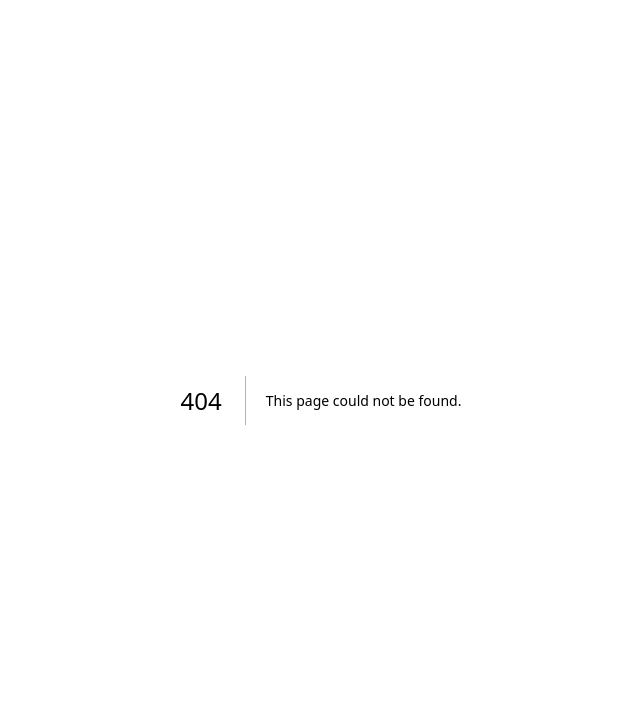
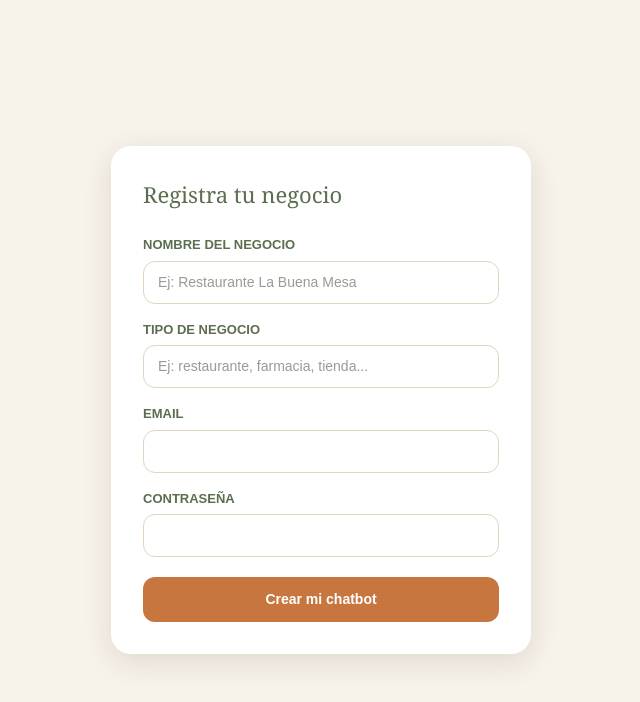
Before and after one commit to apamies-collab/chatbot-negocios, a Next.js app: page /signup in a window 1280 px wide. Before the commit this address had no page. Shown: the top 702 px of the page, without its empty margins (319-959 px from the left). Built offline with nearby package versions, Linux system fonts and the light colour scheme; no server answers.

Commit message:
Anadir signup, estado de pago y widget embebible

```diff
--- a/app/admin/page.tsx
+++ b/app/admin/page.tsx
@@ -25,14 +25,61 @@ export default function Admin() {
       return;
     }
 
-    const { data: negocio, error: errorNegocio } = await supabase
+    let { data: negocio } = await supabase
       .from('negocios')
       .select('id')
       .eq('auth_user_id', session.user.id)
       .single();
 
-    if (errorNegocio || !negocio) {
-      setMensaje('No se encontró ningún negocio asociado a este usuario');
+    // Si no existe aún, lo creamos usando los datos guardados en el registro
+    if (!negocio) {
+      const pendiente = localStorage.getItem('pendienteNegocio');
+      if (!pendiente) {
+        setMensaje('No se encontró ningún negocio asociado a este usuario');
+        setCargando(false);
+        return;
+      }
+
+      const { nombreNegocio, tipoNegocio } = JSON.parse(pendiente);
+
+      const { data: nuevoNegocio, error: errorCrear } = await supabase
+        .from('negocios')
+        .insert({
+          nombre: nombreNegocio,
+          tipo_negocio: tipoNegocio,
+          email: session.user.email,
+          plan: 'basico',
+          auth_user_id: session.user.id,
+        })
+        .select()
+        .single();
+
+      if (errorCrear || !nuevoNegocio) {
+        setMensaje('Error al crear tu negocio: ' + errorCrear?.message);
+        setCargando(false);
+        return;
+      }
+
+      await supabase.from('chatbot_config').insert({
+        negocio_id: nuevoNegocio.id,
+        nombre_bot: `Asistente de ${nombreNegocio}`,
+        instrucciones: `Eres el asistente virtual de ${nombreNegocio}, un negocio de tipo ${tipoNegocio}. Todavía no se han configurado horarios ni detalles específicos: indica amablemente que el negocio los añadirá pronto.`,
+        activo: true,
+      });
+
+      localStorage.removeItem('pendienteNegocio');
+      negocio = nuevoNegocio;
+    }
+
+    // Comprobar el estado de pago antes de dejar entrar
+    const { data: negocioCompleto } = await supabase
+      .from('negocios')
+      .select('estado_pago')
+      .eq('id', negocio.id)
+      .single();
+
+    if (negocioCompleto?.estado_pago !== 'activo') {
+      setMensaje('Tu cuenta está pendiente de activación. Nos pondremos en contacto contigo para completar el pago y activar tu chatbot.');
       setCargando(false);
       return;
     }
--- /dev/null
+++ b/app/signup/page.tsx
@@ -0,0 +1,134 @@
+'use client';
+
+import { useState } from 'react';
+import { useRouter } from 'next/navigation';
+import { supabase } from '../lib/supabase';
+
+export default function Signup() {
+  const [nombreNegocio, setNombreNegocio] = useState('');
+  const [tipoNegocio, setTipoNegocio] = useState('');
+  const [email, setEmail] = useState('');
+  const [password, setPassword] = useState('');
+  const [error, setError] = useState('');
+  const [cargando, setCargando] = useState(false);
+  const router = useRouter();
+
+  const registrar = async () => {
+    if (!nombreNegocio || !tipoNegocio || !email || !password) {
+      setError('Por favor, rellena todos los campos');
+      return;
+    }
+
+    setCargando(true);
+    setError('');
+
+    const { data: authData, error: errorAuth } = await supabase.auth.signUp({
+      email,
+      password,
+    });
+
+    if (errorAuth || !authData.user) {
+      setCargando(false);
+      setError(errorAuth?.message || 'Error al crear la cuenta');
+      return;
+    }
+
+    // Guardamos temporalmente los datos del negocio, se crearán cuando haya sesión activa
+    localStorage.setItem('pendienteNegocio', JSON.stringify({ nombreNegocio, tipoNegocio }));
+
+    setCargando(false);
+
+    if (!authData.session) {
+      setError('¡Cuenta creada! Revisa tu email para confirmar la cuenta antes de entrar.');
+    } else {
+      router.push('/admin');
+    }
+  };
+
+  return (
+    <div style={{
+      minHeight: '100vh', background: '#F7F2EA', fontFamily: 'sans-serif',
+      display: 'flex', alignItems: 'center', justifyContent: 'center', padding: 20,
+    }}>
+      <div style={{
+        width: '100%', maxWidth: 420, background: '#FFFFFF', borderRadius: 20,
+        boxShadow: '0 8px 30px rgba(60, 40, 20, 0.12)', padding: 32,
+      }}>
+        <h1 style={{ fontSize: 22, fontFamily: 'Georgia, serif', color: '#5B6E4F', marginBottom: 24 }}>
+          Registra tu negocio
+        </h1>
+
+        <label style={{ display: 'block', marginBottom: 6, fontSize: 13, fontWeight: 'bold', color: '#5B6E4F' }}>
+          NOMBRE DEL NEGOCIO
+        </label>
+        <input
+          value={nombreNegocio}
+          onChange={(e) => setNombreNegocio(e.target.value)}
+          placeholder="Ej: Restaurante La Buena Mesa"
+          style={{
+            width: '100%', padding: '10px 14px', borderRadius: 12,
+            border: '1px solid #E0D5C0', outline: 'none', fontSize: 14,
+            color: '#3D3427', boxSizing: 'border-box',
+          }}
+        />
+
+        <label style={{ display: 'block', marginTop: 16, marginBottom: 6, fontSize: 13, fontWeight: 'bold', color: '#5B6E4F' }}>
+          TIPO DE NEGOCIO
+        </label>
+        <input
+          value={tipoNegocio}
+          onChange={(e) => setTipoNegocio(e.target.value)}
+          placeholder="Ej: restaurante, farmacia, tienda..."
+          style={{
+            width: '100%', padding: '10px 14px', borderRadius: 12,
+            border: '1px solid #E0D5C0', outline: 'none', fontSize: 14,
+            color: '#3D3427', boxSizing: 'border-box',
+          }}
+        />
+
+        <label style={{ display: 'block', marginTop: 16, marginBottom: 6, fontSize: 13, fontWeight: 'bold', color: '#5B6E4F' }}>
+          EMAIL
+        </label>
+        <input
+          type="email"
+          value={email}
+          onChange={(e) => setEmail(e.target.value)}
+          style={{
+            width: '100%', padding: '10px 14px', borderRadius: 12,
+            border: '1px solid #E0D5C0', outline: 'none', fontSize: 14,
+            color: '#3D3427', boxSizing: 'border-box',
+          }}
+        />
+
+        <label style={{ display: 'block', marginTop: 16, marginBottom: 6, fontSize: 13, fontWeight: 'bold', color: '#5B6E4F' }}>
+          CONTRASEÑA
+        </label>
+        <input
+          type="password"
+          value={password}
+          onChange={(e) => setPassword(e.target.value)}
+          style={{
+            width: '100%', padding: '10px 14px', borderRadius: 12,
+            border: '1px solid #E0D5C0', outline: 'none', fontSize: 14,
+            color: '#3D3427', boxSizing: 'border-box',
+          }}
+        />
+
+        <button
+          onClick={registrar}
+          disabled={cargando}
+          style={{
+            marginTop: 20, width: '100%', background: '#C8763F', color: '#FFF',
+            border: 'none', borderRadius: 12, padding: '12px', fontSize: 14,
+            fontWeight: 'bold', cursor: cargando ? 'default' : 'pointer',
+            opacity: cargando ? 0.7 : 1,
+          }}
+        >
+          {cargando ? 'Creando cuenta...' : 'Crear mi chatbot'}
+        </button>
+
+        {error && <p style={{ marginTop: 14, fontSize: 14, color: '#5B6E4F' }}>{error}</p>}
+      </div>
+    </div>
+  );
+}
```
